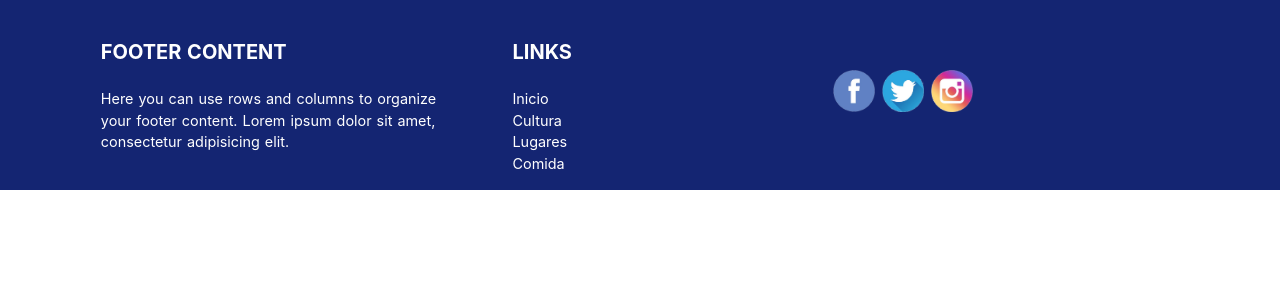
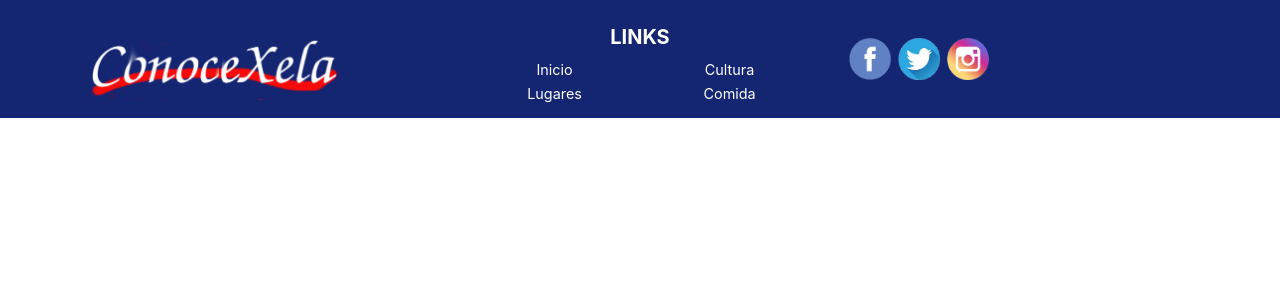
Before and after one commit to Juampa852/conocexela, a Nuxt app: page /footer in a window 1280 px wide. Shown: the top 300 px of the page. Built offline with nearby package versions, Linux system fonts and the light colour scheme.

Commit message:
Footer completo
Footer completado

```diff
--- a/pages/footer.vue
+++ b/pages/footer.vue
@@ -5,58 +5,58 @@
       <!-- Grid row -->
       <div class="row">
         <!-- Grid column -->
-        <div class="col-md-4 mx-auto">
+        <div id="logo-div" class="col-md-4 mx-auto">
           <!-- Content -->
-          <h5 class="font-weight-bold text-uppercase mt-3 mb-4">Footer Content</h5>
-          <p>
-            Here you can use rows and columns to organize your footer content. Lorem ipsum dolor sit amet,
-            consectetur
-            adipisicing elit.
-          </p>
+          <a href="/">
+            <img id="page-logo" src="/nombre3.png" alt="ConoceXela">
+          </a>
         </div>
         <!-- Grid column -->
         <hr class="clearfix w-100 d-md-none">
         <!-- Grid column -->
-        <div class="col-md-3 mx-auto">
+        <div class="col-md-4 mx-auto">
           <!-- Links -->
-          <h5 class="font-weight-bold text-uppercase mt-3 mb-4">Links</h5>
-          <ul class="list-unstyled">
-            <li>
-              <a href="/">Inicio</a>
-            </li>
-            <li>
-              <!-- TODO -->
-              <a href="/cultura">Cultura</a>
-            </li>
-            <li>
-              <a href="/lugares">Lugares</a>
-            </li>
-            <li>
-              <a href="/comida">Comida</a>
-            </li>
-          </ul>
+          <table id="link-table">
+            <th id="link-table-head" colspan="2">
+              <h5 class="font-weight-bold text-uppercase">Links</h5>
+            </th>
+            <tr class="link-table-row">
+              <td>
+                <!-- TODO -->
+                <a href="/">Inicio</a>
+              </td>
+              <td>
+                <a href="/cultura">Cultura</a>
+              </td>
+            </tr>
+            <tr class="link-table-row">
+              <td>
+                <a href="/lugares">Lugares</a>
+              </td>
+              <td>
+                <a href="/comida">Comida</a>
+              </td>
+            </tr>
+          </table>
         </div>
         <!-- Grid column -->
         <hr class="clearfix w-100 d-md-none">
         <!-- Grid column -->
         <div class="col-md-4 mx-auto">
           <!-- Content -->
-          <nav id="social_div">
+          <nav id="social_nav">
             <a href="http://www.facebook.com" target="_blank">
-              <img class="social_img" src="/social_icons/fb.png">
+              <img class="social_img" src="/social_icons/fb.png" alt="Facebook">
             </a>
             <a href="http://www.twitter.com" target="_blank">
-              <img class="social_img" src="/social_icons/tw.png">
+              <img class="social_img" src="/social_icons/tw.png" alt="Twitter">
             </a>
             <a href="http://www.instagram.com" target="_blank">
-              <img class="social_img" src="/social_icons/ig.png">
+              <img class="social_img" src="/social_icons/ig.png" alt="Instagram">
             </a>
           </nav>
         </div>
-        <!-- Grid column -->
-        <hr class="clearfix w-100 d-md-none">
       </div>
-      <!-- Grid row -->
     </div>
   </footer>
 </template>
@@ -66,6 +66,7 @@
   height: 100%;
   width: 100%;
   background-color: #142572;
+  padding-bottom: 1%;
 }
 .font-small {
   font-size: 0.9rem;
@@ -100,7 +101,28 @@ a {
   height: 12%;
   margin: 1%;
 }
-#social_div {
-  padding-top: 12%;
+#social_nav {
+  padding-top: 3%;
+}
+#page-logo {
+  width: 75%;
+  height: 75%;
+}
+#logo-div {
+  display: flex;
+  justify-content: center;
+  align-items: center;
+}
+#link-table {
+  width: 100%;
+  text-align: center;
+}
+.link-table-row {
+  height: 100%;
+}
+#link-table-head {
+  text-align: center;
+  color: #ffff;
+  /*border:1px solid black;*/
 }
 </style>
```
